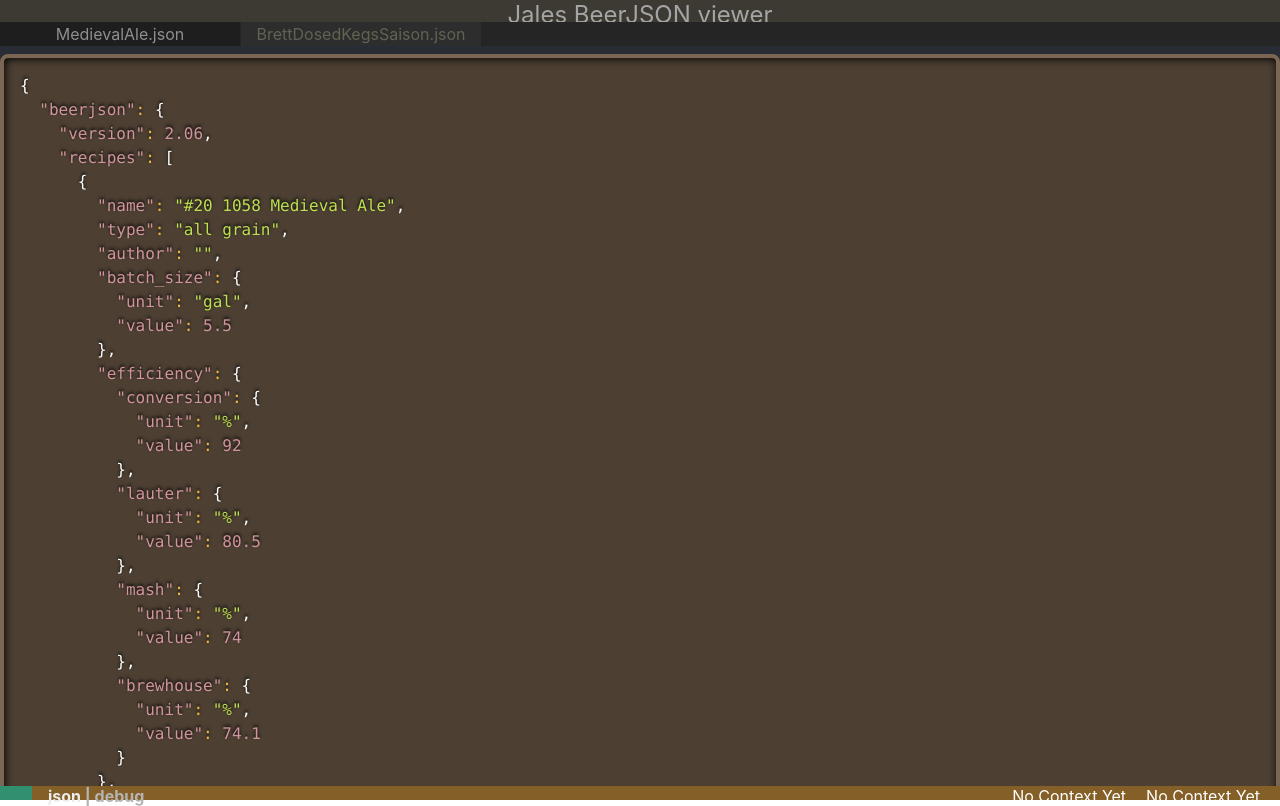
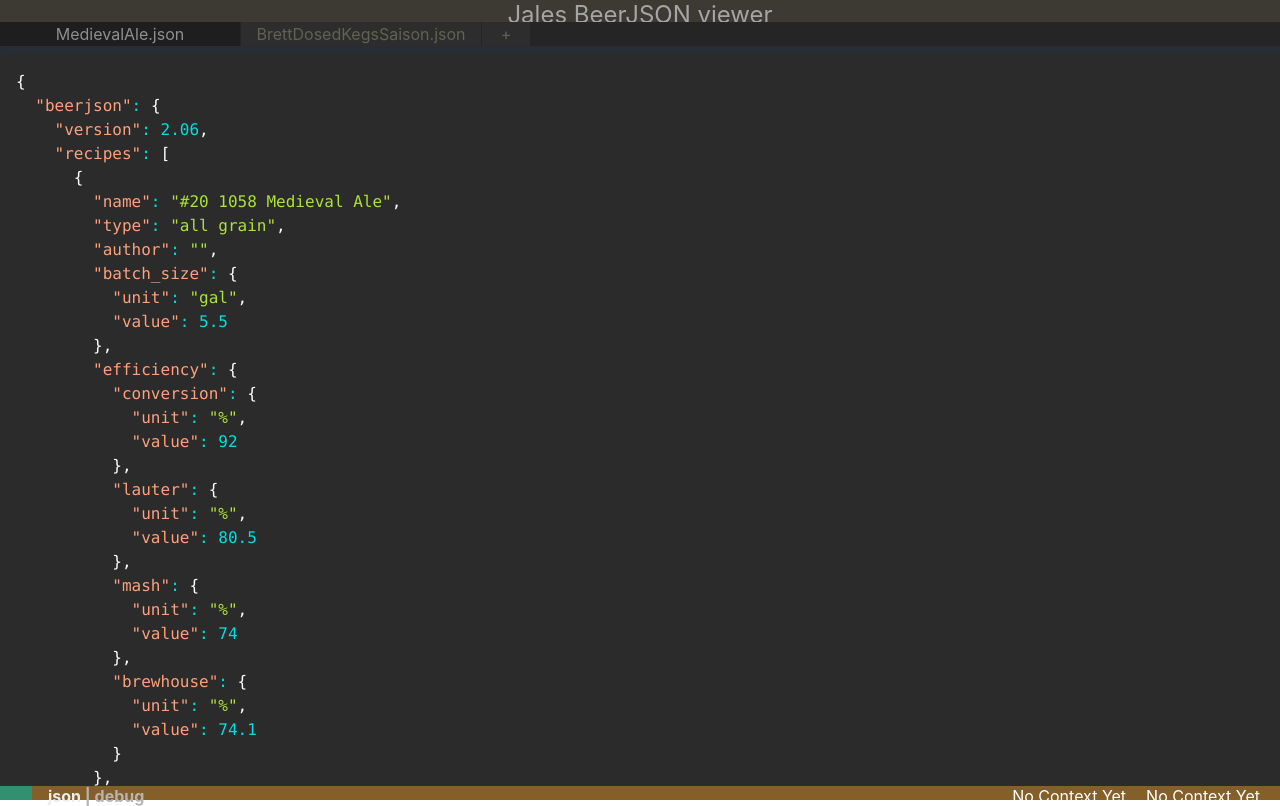
Before and after one commit to malavv/jales, a React (Create React App) app in the folder jales/: page / in a window 1280 px wide. Built offline with nearby package versions, Linux system fonts and the light colour scheme.

Commit message:
Added loading of URL

```diff
--- a/jales/src/App.js
+++ b/jales/src/App.js
@@ -9,6 +9,14 @@ import FileViewer, { ViewModes } from './viewer/FileViewer';
 
 import examples from './sources/examples.js';
 
+async function AskUrl() {
+  // example: https://raw.githubusercontent.com/beerjson/beerjson/master/tests/real/KettleSour.json
+  return new Promise(resolve => {
+    setTimeout(() => {
+      resolve(prompt('Enter BeerJSON file URL. If Github, use raw version'));
+    }, 0);
+  });
+}
 class App extends React.Component {
   constructor(props) {
     super(props);
@@ -22,6 +30,7 @@ class App extends React.Component {
 
     this.handleFileChange = this.handleFileChange.bind(this);
     this.handleModeChange = this.handleModeChange.bind(this);
+    this.handleNewFile = this.handleNewFile.bind(this);
   }
 
   componentDidMount() {
@@ -36,6 +45,23 @@ class App extends React.Component {
   handleFileChange(active) { this.setState({active: active}); }
   handleModeChange(mode) { this.setState({mode: mode}); }
 
+  handleNewFile() {
+    (async () => {
+      const url = await AskUrl();
+      const page = await fetch(url);
+
+      const lastSlash = url.lastIndexOf("/");
+
+      const id = url.slice(lastSlash + 1);
+      const lbl = id;
+      const data = await page.json();
+
+      this.setState(oldState => {
+        return { files: [...oldState.files, {id, lbl, data}] };
+      })
+    })();
+  }
+
   render() {
     let recipe = this.state.files.find(e => e.id === this.state.active);
 
@@ -45,7 +71,8 @@ class App extends React.Component {
         <TabList
             tabs={this.state.files}
             active={this.state.active}
-            onChange={this.handleFileChange} />
+            onChange={this.handleFileChange}
+            onNewFile={this.handleNewFile} />
 
         <FileViewer
             mode={this.state.mode}
--- a/jales/src/ui/TabList.css
+++ b/jales/src/ui/TabList.css
@@ -25,3 +25,7 @@
     background-color: #1e1e1e;
     color: #8f8f8f;
 }
+
+.TabList li.tab-new {
+    width: 3em;
+}
--- a/jales/src/ui/TabList.js
+++ b/jales/src/ui/TabList.js
@@ -23,6 +23,10 @@ function TabList(props) {
                 active={el.id === props.active}
                 lbl={el.lbl}
                 onClick={() => handleClick(el.id)} />))}
+            <li key={-1} className="tab-new"
+                onClick={props.onNewFile}>
+                +
+            </li>
         </ul>
     );
 }
--- a/jales/src/viewer/JsonViewer.js
+++ b/jales/src/viewer/JsonViewer.js
@@ -1,13 +1,17 @@
 
 import { Prism as SyntaxHighlighter } from 'react-syntax-highlighter';
-import { dark } from 'react-syntax-highlighter/dist/esm/styles/prism';
+import { a11yDark } from 'react-syntax-highlighter/dist/esm/styles/prism';
 
 function JsonViewer(props) {
     const space = props.space ?? 2;
 
     return (
-        <SyntaxHighlighter language="javascript" style={dark}>
-            {JSON.stringify(props.content, null, space)}
+        <SyntaxHighlighter
+            language="json"
+            lineProps={{style: {wordBreak: 'break-all', whiteSpace: 'pre-wrap'}}}
+            wrapLines={true}
+            style={a11yDark}>
+          {JSON.stringify(props.content, null, space)}
         </SyntaxHighlighter>
     )
 };
```
